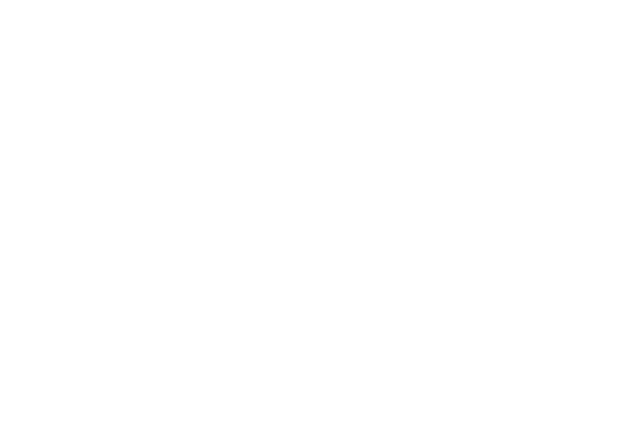
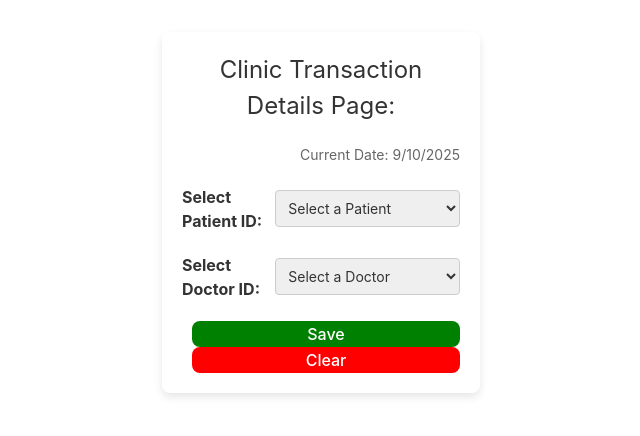
Before and after one commit to ani123789/CMS, a React (Vite) app in the folder cms/: page /transaction in a window 1280 px wide. Before the commit this address had no page. Shown: the part 188-624 px from the top of the page, without its empty margins (319-959 px from the left). Built offline with nearby package versions, Linux system fonts and the light colour scheme.

Commit message:
transaction added

```diff
--- a/cms/src/component/Allroutes.jsx
+++ b/cms/src/component/Allroutes.jsx
@@ -3,7 +3,8 @@
 import Doctor from './Doctor';
 import Prescription from './Prescription';
 import Billing from './Billing';
-import Disease from './Disease'
+import Disease from './Disease';
+import Transaction from'./Transaction';
 import { Route, Routes } from 'react-router-dom';
 import Home from './Home';
 
@@ -16,6 +17,7 @@
       <Route path="/prescription" element={<Prescription />} />
       <Route path="/billing" element={<Billing />} />
       <Route path="/disease" element={<Disease />} />
+      <Route path="/transaction" element={<Transaction />} />
     </Routes>
   );
 }
--- a/cms/src/component/Home.jsx
+++ b/cms/src/component/Home.jsx
@@ -26,6 +26,11 @@
     console.log("Navigating to Disease page");
     navigate("/Disease");
   };
+  const handleTransaction = () => {
+    console.log("Navigating to Disease page");
+    navigate("/Transaction");
+  };
+
 
   return (
     <>
@@ -39,7 +44,7 @@
         <Button onClick={handlePrescription}>Prescription</Button>
         <Button onClick={handleBilling}>Billing</Button>
         <Button onClick={handleDisease}>Disease</Button>
-        <Button>Admin</Button>
+        <Button onClick={handleTransaction}>Admin</Button>
       </div>
     </>
 
--- /dev/null
+++ b/cms/src/component/Transaction.css
@@ -0,0 +1,117 @@
+body {
+    font-family: Arial, sans-serif;
+    background-color: #f4f4f9;
+    margin: 0;
+    padding: 0;
+    box-sizing: border-box;
+  }
+
+  .transaction-details {
+    width: 80%;
+    margin: 20px auto;
+    padding: 20px;
+    background-color: #ffffff;
+    box-shadow: 0 4px 8px rgba(0, 0, 0, 0.1);
+    border-radius: 8px;
+    display: grid;
+    grid-column: span;
+  }
+  .save{
+    background-color: green;
+  }
+  .clear{
+    background: red;
+  }
+  h2 {
+    text-align: center;
+    color: #333333;
+    margin-bottom: 20px;
+    font-size: 24px;
+  }
+
+  .current-date {
+    text-align: right;
+    font-size: 14px;
+    color: #666666;
+    margin-bottom: 20px;
+  }
+
+  .selection {
+    margin-bottom: 20px;
+    display: flex;
+    justify-content: space-between;
+    align-items: center;
+  }
+
+  .selection label {
+    font-weight: bold;
+    color: #333333;
+    margin-right: 10px;
+    flex: 1;
+  }
+
+  .selection select {
+    padding: 8px;
+    font-size: 14px;
+    color: #333333;
+    border: 1px solid #cccccc;
+    border-radius: 4px;
+    flex: 2;
+  }
+
+  table {
+    width: 100%;
+    border-collapse: collapse;
+    margin-bottom: 20px;
+  }
+
+  table th,
+  table td {
+    padding: 12px 15px;
+    text-align: left;
+    border-bottom: 1px solid #dddddd;
+    color: #333333;
+  }
+
+  table th {
+    background-color: #007bff;
+    color: white;
+    font-weight: bold;
+  }
+
+  table tbody tr:hover {
+    background-color: #f1f1f1;
+  }
+
+  .buttons {
+    display: flex;
+    justify-content: flex-end;
+  }
+
+  button {
+    padding: 10px 20px;
+    margin-left: 10px;
+    font-size: 14px;
+    color: white;
+    background-color: #007bff;
+    border: none;
+    border-radius: 4px;
+    cursor: pointer;
+    transition: background-color 0.3s;
+  }
+
+  button:hover {
+    background-color: #0056b3;
+  }
+
+  button:active {
+    background-color: #004080;
+  }
+
+  .success-message {
+    text-align: center;
+    margin-top: 20px;
+    color: #28a745;
+    font-size: 16px;
+    font-weight: bold;
+  }
--- /dev/null
+++ b/cms/src/component/Transaction.jsx
@@ -0,0 +1,162 @@
+import React, { useState } from 'react';
+import './Transaction.css';
+
+function Transaction() {
+  const [transactions, setTransactions] = useState([]);
+  const [selectedPatient, setSelectedPatient] = useState(null);
+  const [selectedDoctor, setSelectedDoctor] = useState(null);
+  const [isSaved, setIsSaved] = useState(false);
+
+  const patients = [
+    { patientID: 'PA001', patientName: 'John', gender: 'Male', contactNo: '044236578', diseaseName: 'Dengue', dateDiagnosed: '01-08-2024', dosage: '500-1000 mg', medicationDetails: 'Acetaminophen', billAmount: 1200, paymentStatus: 'Paid', nextVisitDate: '02-08-2024' },
+    { patientID: 'PA002', patientName: 'Jane', gender: 'Female', contactNo: '044236579', diseaseName: 'Flu', dateDiagnosed: '05-08-2024', dosage: '250 mg', medicationDetails: 'Ibuprofen', billAmount: 800, paymentStatus: 'Pending', nextVisitDate: '10-08-2024' },
+  ];
+
+  const doctors = [
+    { doctorID: 'DR001', doctorName: 'Rishi', specialization: 'General Practitioner' },
+    { doctorID: 'DR002', doctorName: 'Sonia', specialization: 'Pediatrician' },
+  ];
+
+  const handlePatientSelect = (e) => {
+    const patient = patients.find(p => p.patientID === e.target.value);
+    setSelectedPatient(patient);
+    setIsSaved(false);
+  };
+
+  const handleDoctorSelect = (e) => {
+    const doctor = doctors.find(d => d.doctorID === e.target.value);
+    setSelectedDoctor(doctor);
+    setIsSaved(false);
+  };
+
+  const handleClear = () => {
+    setSelectedPatient(null);
+    setSelectedDoctor(null);
+    setIsSaved(false);
+  };
+
+  const handleSave = () => {
+    if (selectedPatient && selectedDoctor) {
+      setTransactions([...transactions, { ...selectedPatient, doctorName: selectedDoctor.doctorName }]);
+      setIsSaved(true);
+    } else {
+      alert('Please select a patient and a doctor.');
+    }
+  };
+
+  const currentDate = new Date().toLocaleDateString();
+
+  return (
+    <div className="transaction-details">
+      <h2>Clinic Transaction Details Page:</h2>
+      <div className="current-date">Current Date: {currentDate}</div>
+
+      <div className="selection">
+        <label htmlFor="patient-select">Select Patient ID: </label>
+        <select id="patient-select" onChange={handlePatientSelect}>
+          <option value="">Select a Patient</option>
+          {patients.map((patient) => (
+            <option key={patient.patientID} value={patient.patientID}>
+              {patient.patientID}
+            </option>
+          ))}
+        </select>
+      </div>
+
+      <div className="selection">
+        <label htmlFor="doctor-select">Select Doctor ID: </label>
+        <select id="doctor-select" onChange={handleDoctorSelect}>
+          <option value="">Select a Doctor</option>
+          {doctors.map((doctor) => (
+            <option key={doctor.doctorID} value={doctor.doctorID}>
+              {doctor.doctorID}
+            </option>
+          ))}
+        </select>
+      </div>
+
+      {selectedDoctor && (
+        <div>
+          <h3>Doctor Details:</h3>
+          <table>
+            <thead>
+              <tr>
+                <th>Doctor ID</th>
+                <th>Doctor Name</th>
+                <th>Specialization</th>
+              </tr>
+            </thead>
+            <tbody>
+              <tr>
+                <td>{selectedDoctor.doctorID}</td>
+                <td>{selectedDoctor.doctorName}</td>
+                <td>{selectedDoctor.specialization}</td>
+              </tr>
+            </tbody>
+          </table>
+        </div>
+      )}
+
+      {selectedPatient && (
+        <div>
+          <h3>Patient Details:</h3>
+          <table>
+            <thead>
+              <tr>
+                <th>Patient ID</th>
+                <th>Patient Name</th>
+                <th>Gender</th>
+                <th>Contact No</th>
+                <th>Disease Name</th>
+                <th>Date Diagnosed</th>
+              </tr>
+            </thead>
+            <tbody>
+              <tr>
+                <td>{selectedPatient.patientID}</td>
+                <td>{selectedPatient.patientName}</td>
+                <td>{selectedPatient.gender}</td>
+                <td>{selectedPatient.contactNo}</td>
+                <td>{selectedPatient.diseaseName}</td>
+                <td>{selectedPatient.dateDiagnosed}</td>
+              </tr>
+            </tbody>
+          </table>
+        </div>
+      )}
+
+      {selectedPatient && (
+        <div>
+          <h3>Medication & Billing Details:</h3>
+          <table>
+            <thead>
+              <tr>
+                <th>Dosage</th>
+                <th>Medication Details</th>
+                <th>Bill Amount</th>
+                <th>Payment Status</th>
+                <th>Next Visit Date</th>
+              </tr>
+            </thead>
+            <tbody>
+              <tr>
+                <td>{selectedPatient.dosage}</td>
+                <td>{selectedPatient.medicationDetails}</td>
+                <td>{selectedPatient.billAmount}</td>
+                <td>{selectedPatient.paymentStatus}</td>
+                <td>{selectedPatient.nextVisitDate}</td>
+              </tr>
+            </tbody>
+          </table>
+        </div>
+      )}
+
+      <button className="save" onClick={handleSave}>Save</button>
+      <button className="clear" onClick={handleClear}>Clear</button>
+
+      {isSaved && <div className="success-message">Details Saved successfully</div>}
+    </div>
+  );
+}
+
+export default Transaction;
```
